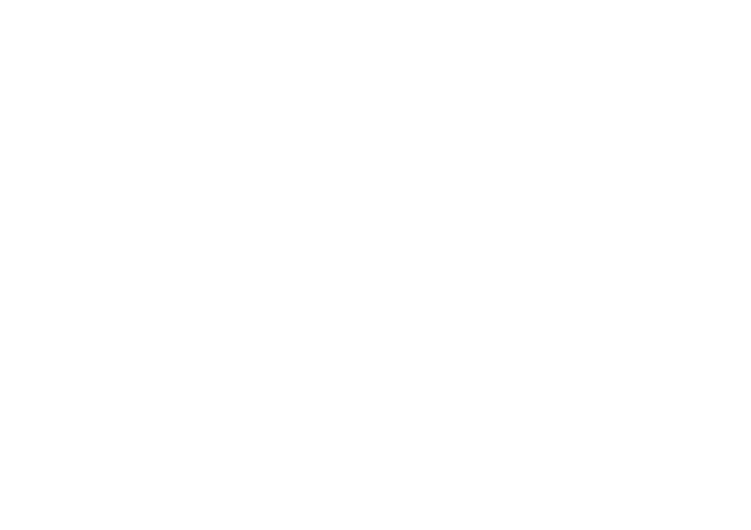
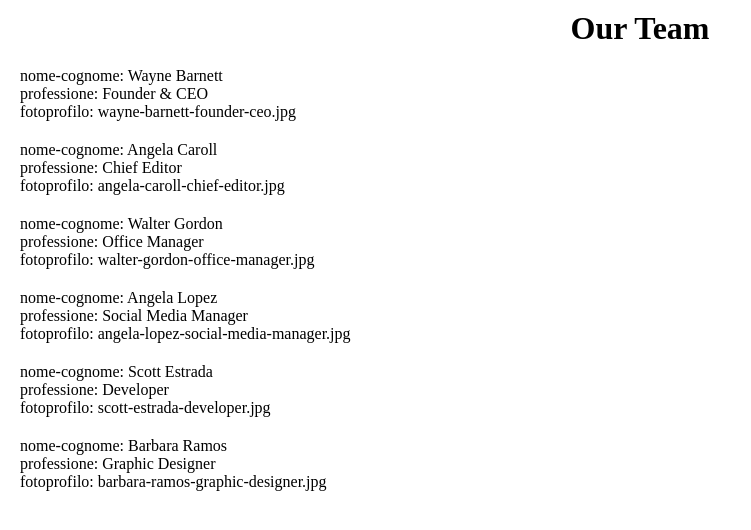
Before and after one commit to FedericoMorrillo/js-our-team, a plain HTML site: page index.html in a window 1280 px wide. Shown: the whole page, without its empty margins (0-751 px from the left). Drawn offline with Linux system fonts and the light colour scheme.

Commit message:
feat: stampa sul dom dei dati

```diff
--- a/css/style.css
+++ b/css/style.css
@@ -5,3 +5,13 @@
     box-sizing: border-box;
 }
 /*reset*/
+h1{
+    text-align:center ;
+    margin: 10px 0;
+}
+.container{
+    margin: 0 auto;
+}
+.utente{
+    margin:20px
+}
--- a/index.html
+++ b/index.html
@@ -7,6 +7,8 @@
     <link rel="stylesheet" href="css/style.css">
 </head>
 <body>
+    <h1>Our Team</h1>
+    <div class="container"></div>
     <script src="js/main.js"></script>
 </body>
 </html>
--- a/js/main.js
+++ b/js/main.js
@@ -1,4 +1,27 @@
 "use strict";
+//funzioni
+ function datiTeam (){
+//ciclo
+for (let i = 0; i < team.length; i++) {
+    let utente = team[i];
+    let utentecontainer = document.createElement("div");
+    utentecontainer.classList.add("utente")
+    //console.log(team[i]);
+
+    //ciclo key
+    for (let key in utente) {
+
+      //creiamo un paragrafo
+      let info = document.createElement("p");
+      info.textContent = `${key}: ${utente[key]}`;
+      utentecontainer.append(info);
+      teamContainer.append(utentecontainer);
+      console.log(`${key}: ${utente[key]}`);
+    }
+    console.log("**********************************");
+  }
+
+ }
 
 //dichiarazione oggetti in un array
 const team = [
@@ -34,12 +57,7 @@ const team = [
   },
 ];
 
+// dichiariamo il container per i dati
+const teamContainer = document.querySelector(".container");
 
-for(let i=0; i<team.length; i++){
-    const utente = team[i];
-    //console.log(team[i]);
-    for(let key in utente){
-        console.log(`${key}: ${utente[key]}`);
-    }
-     console.log("**********************************")
-}
+datiTeam();
```
